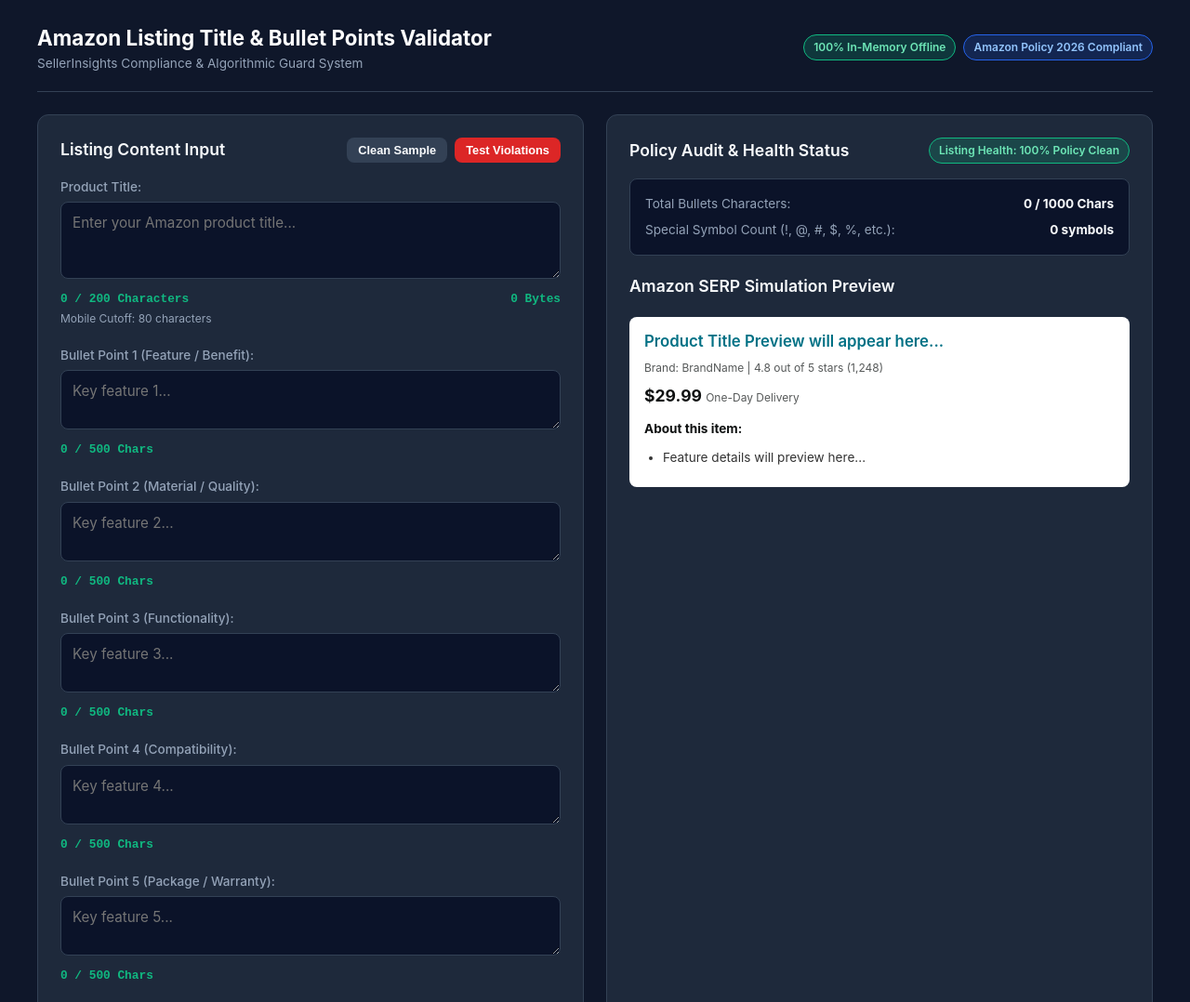
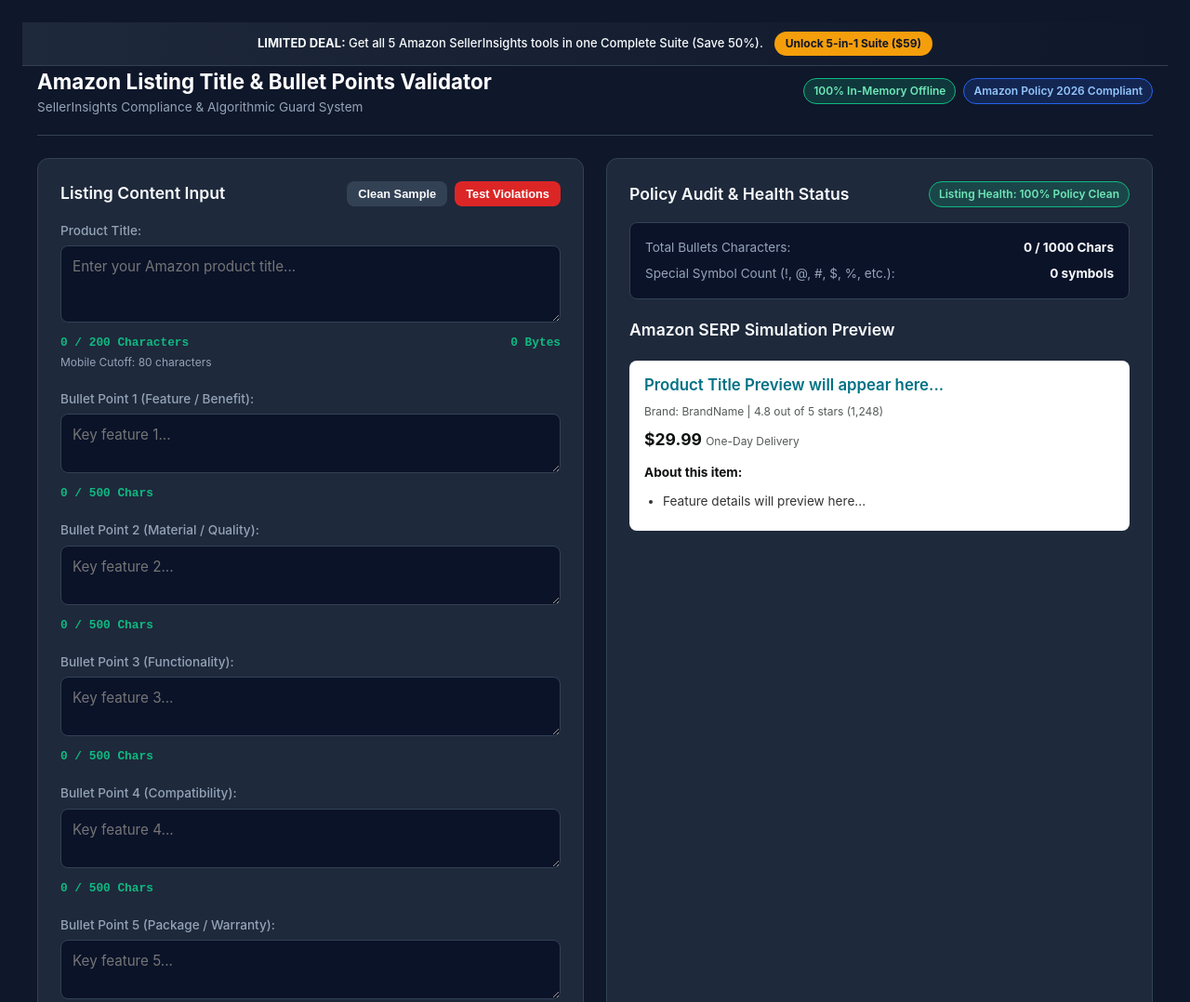
Before and after one commit to mofengjin/amazon-listing-compliance-validator, a plain HTML site: page index.html in a window 1280 px wide. Shown: the top 1078 px of the page at 93% size. Drawn offline with Linux system fonts and the light colour scheme.

Commit message:
feat: Add 5-in-1 Complete Suite banner and bundle links

```diff
--- a/index.html
+++ b/index.html
@@ -182,6 +182,11 @@
   </style>
 </head>
 <body>
+  <!-- Top Announcement Bar for 5-in-1 Suite -->
+  <div style="background: linear-gradient(90deg, #1e293b 0%, #0f172a 100%); color: #f8fafc; padding: 10px 16px; text-align: center; font-size: 13px; font-weight: 500; border-bottom: 1px solid #334155; display: flex; align-items: center; justify-content: center; gap: 12px; flex-wrap: wrap;">
+    <span><strong>LIMITED DEAL:</strong> Get all 5 Amazon SellerInsights tools in one Complete Suite (Save 50%).</span>
+    <a href="https://mofengjin.gumroad.com/l/amazon-seller-suite" target="_blank" style="background: #f59e0b; color: #0f172a; text-decoration: none; padding: 4px 12px; border-radius: 9999px; font-weight: 700; font-size: 12px; display: inline-block; transition: background 0.2s;">Unlock 5-in-1 Suite ($59)</a>
+  </div>
 
   <header class="header">
     <div class="brand">
```
Also changed, not shown: 1 other file.
